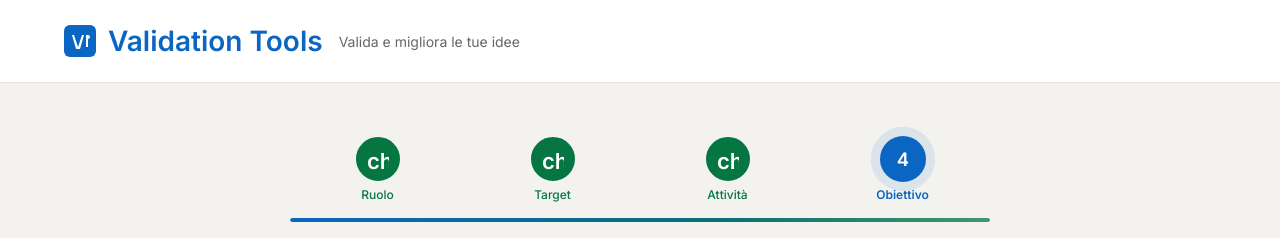
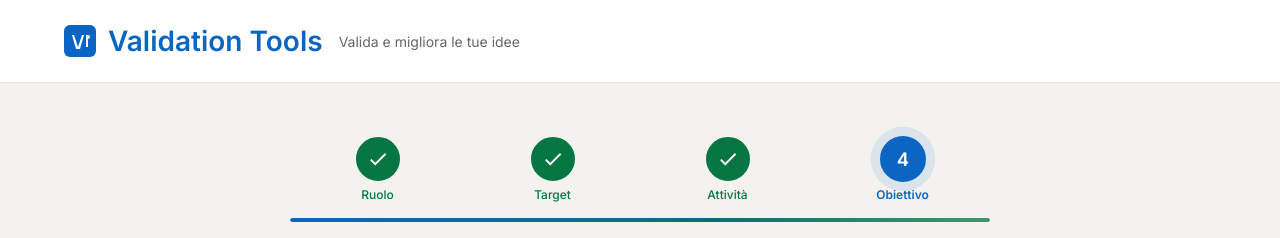
Before and after one commit to RobertoScarci/MVP-Angular, an Angular app: page /bio-linkedin/step/goal in a window 1280 px wide. Shown: the top 238 px of the page. Built offline with nearby package versions, Linux system fonts and the light colour scheme.

Commit message:
fix: sostituzione icona check Material con SVG nel progress indicator

```diff
--- a/src/app/features/wizard/progress-indicator/progress-indicator.component.ts
+++ b/src/app/features/wizard/progress-indicator/progress-indicator.component.ts
@@ -12,7 +12,9 @@ import { Component, Input } from '@angular/core';
           [class.completed]="i < currentStep"
         >
           <div class="step-circle">
-            <mat-icon *ngIf="i < currentStep">check</mat-icon>
+            <svg *ngIf="i < currentStep" class="check-icon" viewBox="0 0 24 24" fill="currentColor">
+              <path d="M9 16.17L4.83 12l-1.42 1.41L9 19 21 7l-1.41-1.41z"/>
+            </svg>
             <span *ngIf="i >= currentStep">{{ i + 1 }}</span>
           </div>
           <span class="step-label">{{ step }}</span>
@@ -86,8 +88,7 @@ import { Component, Input } from '@angular/core';
       }
     }
 
-    .step-circle mat-icon {
-      font-size: 20px;
+    .check-icon {
       width: 20px;
       height: 20px;
     }
```
